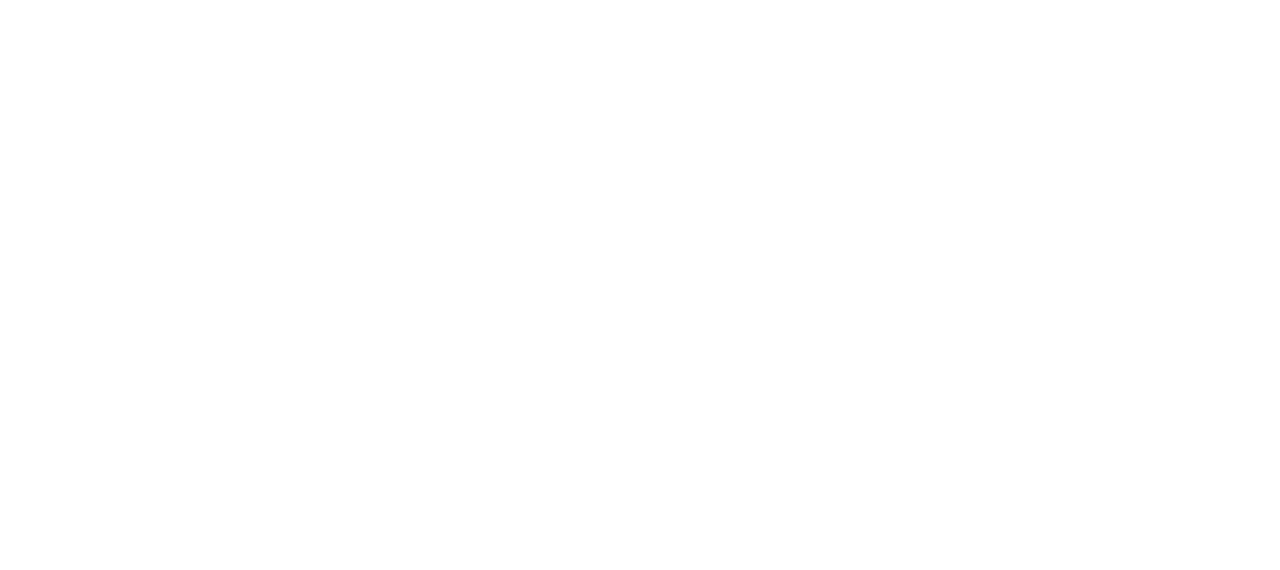
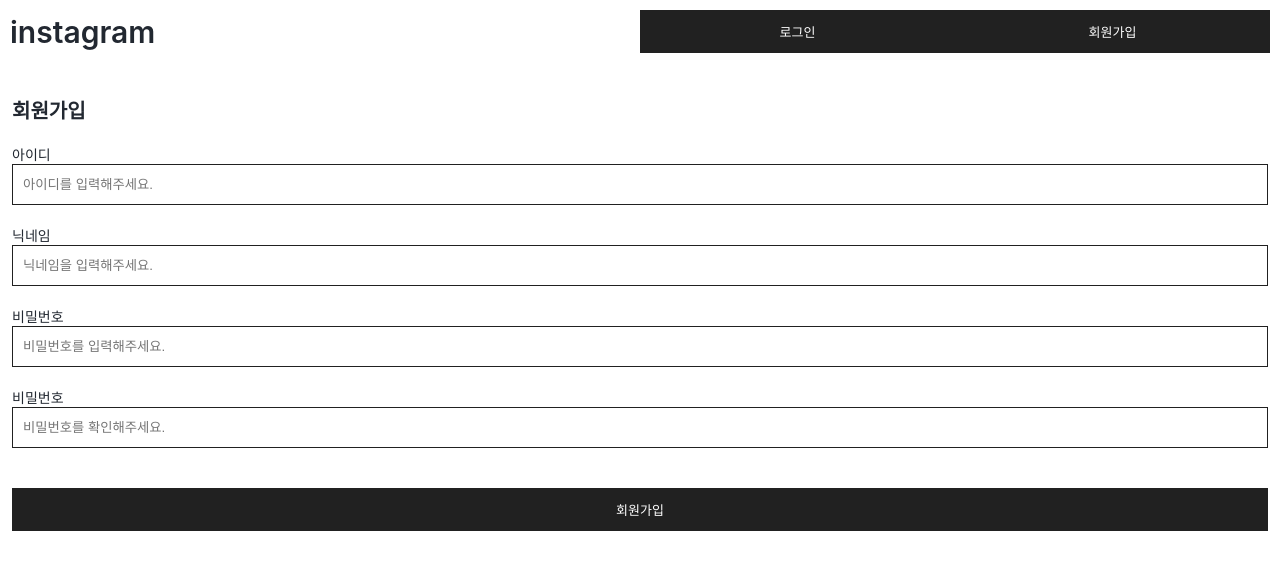
Before and after one commit to alonjoe/practice, a React (Create React App) app: page /signup in a window 1280 px wide. Shown: the top 570 px of the page. Built offline with nearby package versions, Linux system fonts and the light colour scheme.

Commit message:
로그인,회원가입 페이지 완성!

```diff
--- a/src/components/Header.js
+++ b/src/components/Header.js
@@ -1,9 +1,12 @@
 import React from "react";
 import styled from "styled-components";
+import { useHistory } from "react-router-dom";
 
 import { Button, Grid, Text } from "../elements";
 
 const Header = () => {
+
+  const history = useHistory();
 
 
   return (
@@ -15,8 +18,8 @@
         </Grid>
 
         <Grid is_flex>
-          <Button text="로그인"></Button>
-          <Button text="회원가입"></Button>
+          <Button text="로그인" _onClick={() => {history.push("/login")}}></Button>
+          <Button text="회원가입" _onClick={() => {history.push("/signup")}}></Button>
         </Grid>
 
       </Grid>
--- a/src/elements/Input.js
+++ b/src/elements/Input.js
@@ -49,7 +49,7 @@
 const ElInput = styled.input`
   border: 1px solid #212121;
   width: 100%;
-  padding: 12px 4px;
+  padding: 12px 10px;
   box-sizing: border-box;
 `;
 
--- /dev/null
+++ b/src/pages/Login.js
@@ -0,0 +1,26 @@
+import React from "react";
+
+import { Grid, Text, Input, Button } from "../elements";
+
+const Login = () => {
+
+  return (
+    <React.Fragment>
+      <Grid padding="12px">
+        <Text bold size="20px">로그인</Text>
+
+        <Grid margin="20px 0">
+          <Input label="아이디" placeholder="아이디를 입력해주세요."></Input>
+        </Grid>
+
+        <Grid margin="20px 0">
+          <Input type="password" label="비밀번호"placeholder="비밀번호를 입력해주세요."></Input>
+        </Grid>
+
+        <Button margin="20px 0">로그인</Button>
+      </Grid>
+    </React.Fragment>
+  )
+}
+
+export default Login;
--- a/src/pages/PostList.js
+++ b/src/pages/PostList.js
@@ -1,14 +1,12 @@
 import React from "react";
 
 import Post from "../components/Post";
-import Header from "../components/Header";
 import Footer from "../components/Footer";
 
 const PostList = () => {
 
   return (
     <React.Fragment>
-      <Header></Header>
       <Post></Post>
       {/* <Footer></Footer> */}
     </React.Fragment>
--- /dev/null
+++ b/src/pages/SignUp.js
@@ -0,0 +1,34 @@
+import React from "react";
+
+import { Grid, Input, Text, Button } from "../elements";
+
+const SignUp = () => {
+
+  return (
+    <React.Fragment>
+      <Grid padding="12px">
+        <Text bold size="20px">회원가입</Text>
+
+        <Grid margin="20px 0">
+          <Input label="아이디" placeholder="아이디를 입력해주세요."></Input>
+        </Grid>
+
+        <Grid margin="20px 0">
+          <Input label="닉네임" placeholder="닉네임을 입력해주세요."></Input>
+        </Grid>
+
+        <Grid margin="20px 0">
+          <Input type="password" label="비밀번호" placeholder="비밀번호를 입력해주세요."></Input>
+        </Grid>
+
+        <Grid margin="20px 0">
+          <Input type="password" label="비밀번호"placeholder="비밀번호를 확인해주세요."></Input>
+        </Grid>
+
+        <Button margin="20px 0">회원가입</Button>
+      </Grid>
+    </React.Fragment>
+  )
+}
+
+export default SignUp;
--- a/src/shared/App.js
+++ b/src/shared/App.js
@@ -3,13 +3,19 @@
 import { Route } from "react-router-dom";
 
 import PostList from '../pages/PostList';
+import Login from '../pages/Login';
+import SignUp from '../pages/SignUp';
+import Header from '../components/Header';
 
 
 function App() {
   return (
     <React.Fragment>
 
+      <Header></Header>
       <Route path={"/"} component={PostList} exact />
+      <Route path={"/login"} component={Login} exact />
+      <Route path={"/signup"} component={SignUp} exact />
 
     </React.Fragment>
   );
```
